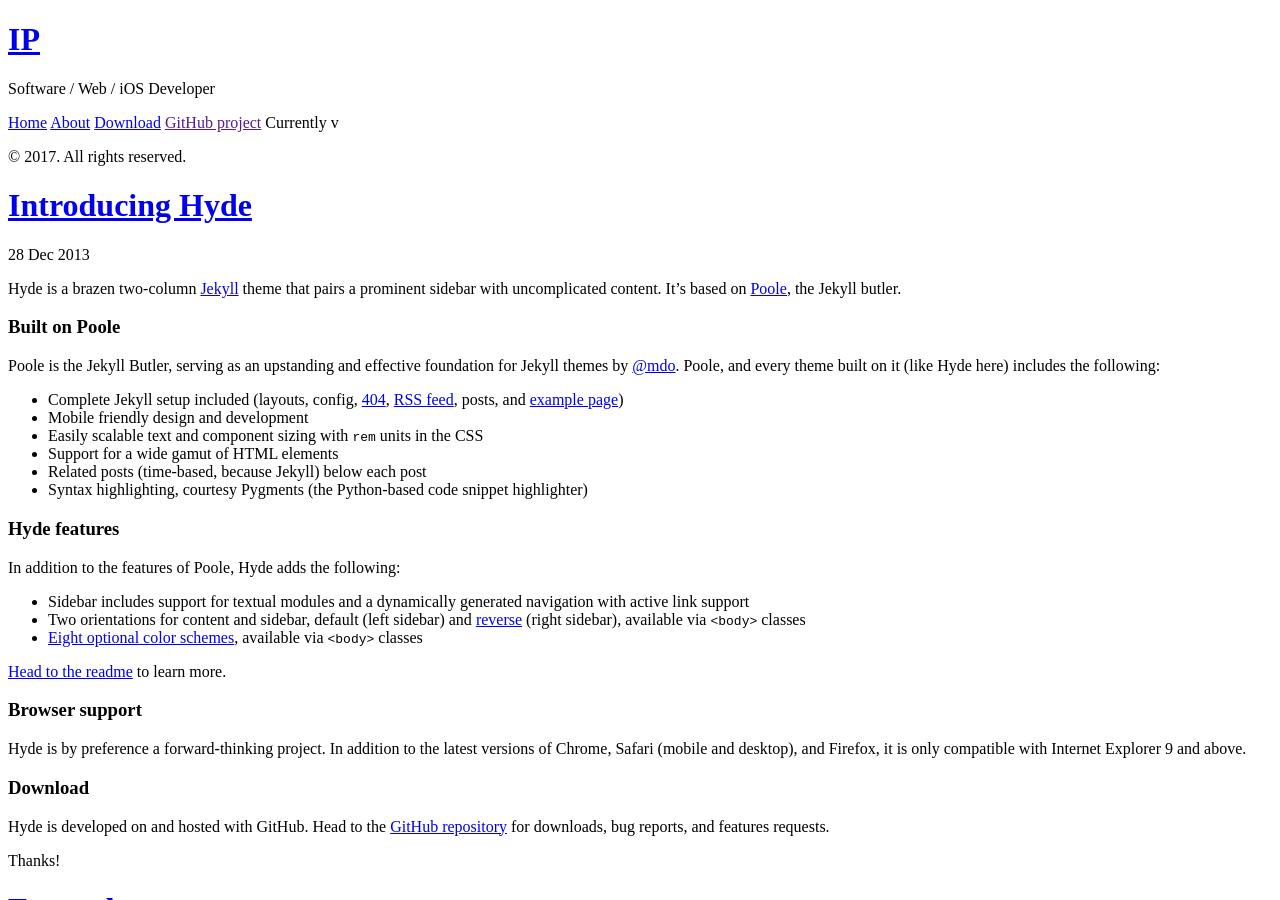
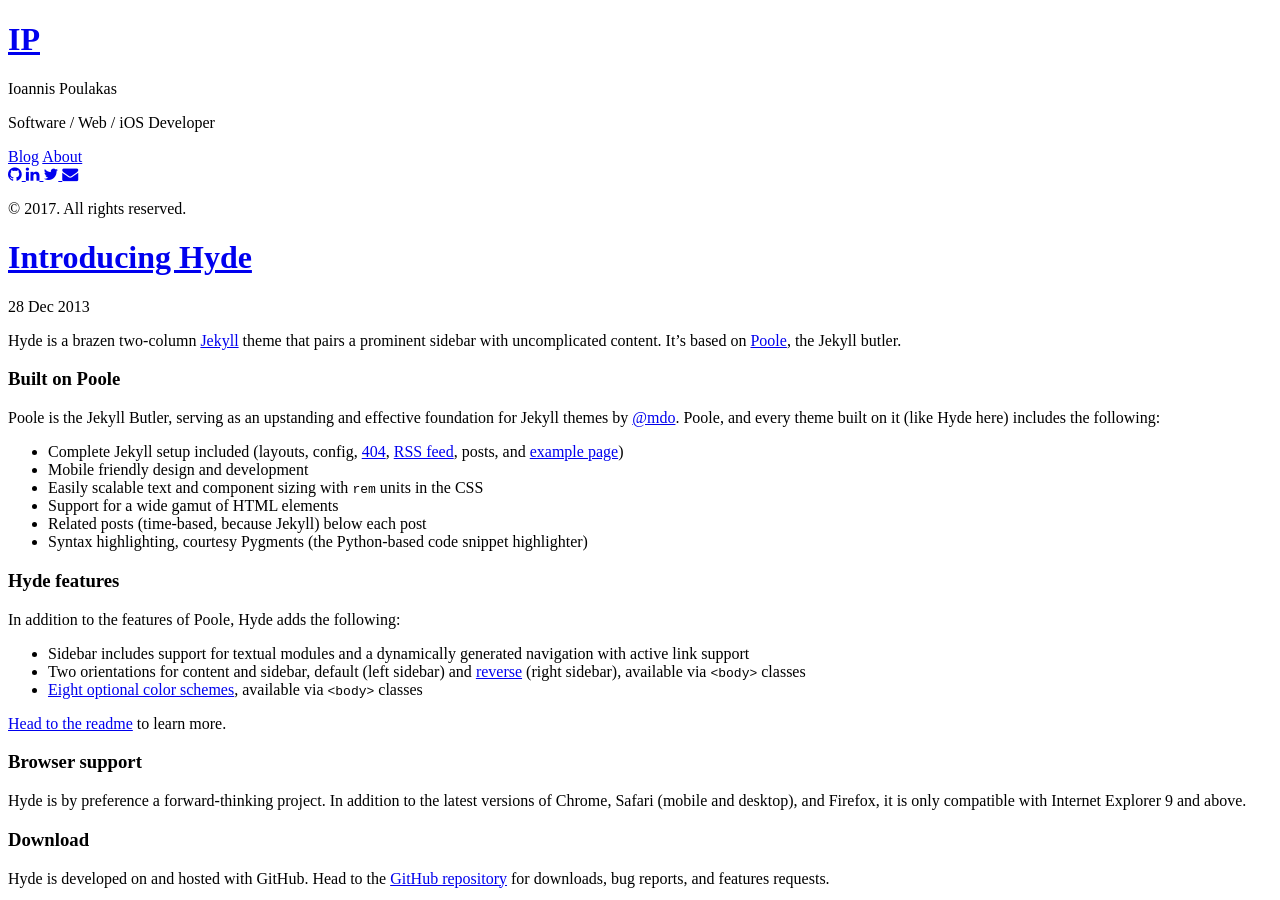
Before and after one commit to giannisp/ioannispoulakas.com, a Jekyll site: the page built from index.html, in a window 1280 px wide and 900 px high. Built offline with Jekyll 4.4.1, drawn with Linux system fonts in a browser that asks for light colours; Markdown is read by kramdown in place of the engine named in the settings; the list of posts is cut into pages by our own code.

Commit message:
Update sidebar content

```diff
--- a/_includes/sidebar.html
+++ b/_includes/sidebar.html
@@ -6,11 +6,12 @@
           {{ site.title }}
         </a>
       </h1>
-      <p class="lead">{{ site.description }}</p>
+      <p class="lead">{{ site.subtitle }}</p>
+      <p class="lead lead-small">{{ site.description }}</p>
     </div>
 
     <nav class="sidebar-nav">
-      <a class="sidebar-nav-item{% if page.url == site.baseurl %} active{% endif %}" href="{{ site.baseurl }}">Home</a>
+      <a class="sidebar-nav-item{% if page.url == site.baseurl %} active{% endif %}" href="{{ site.baseurl }}">Blog</a>
 
       {% comment %}
         The code below dynamically generates a sidebar nav of pages with
@@ -25,11 +26,22 @@
           {% endif %}
         {% endif %}
       {% endfor %}
+    </nav>
 
-      <a class="sidebar-nav-item" href="{{ site.github.repo }}/archive/v{{ site.version }}.zip">Download</a>
-      <a class="sidebar-nav-item" href="{{ site.github.repo }}">GitHub project</a>
-      <span class="sidebar-nav-item">Currently v{{ site.version }}</span>
-    </nav>
+    <div class="social-container">
+      <a href="https://github.com/giannisp" target="_blank">
+        <span class="fa fa-github"></span>
+      </a>
+      <a href="https://gr.linkedin.com/in/ipoulakas" target="_blank">
+        <span class="fa fa-linkedin"></span>
+      </a>
+      <a href="https://twitter.com/ipoulakas" target="_blank">
+        <span class="fa fa-twitter"></span>
+      </a>
+      <a href="mailto:giannis.p@gmail.com" target="_blank">
+        <span class="fa fa-envelope"></span>
+      </a>
+    </div>
 
     <p>&copy; {{ site.time | date: '%Y' }}. All rights reserved.</p>
   </div>
```
